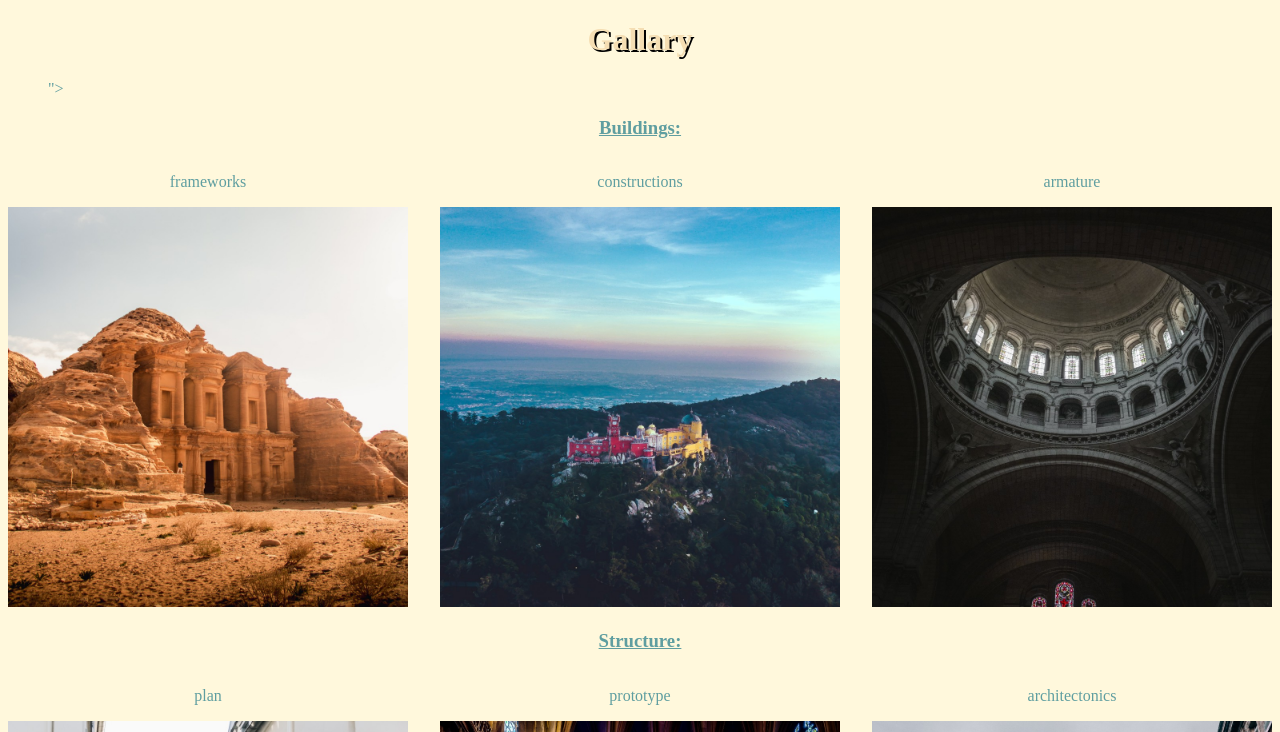
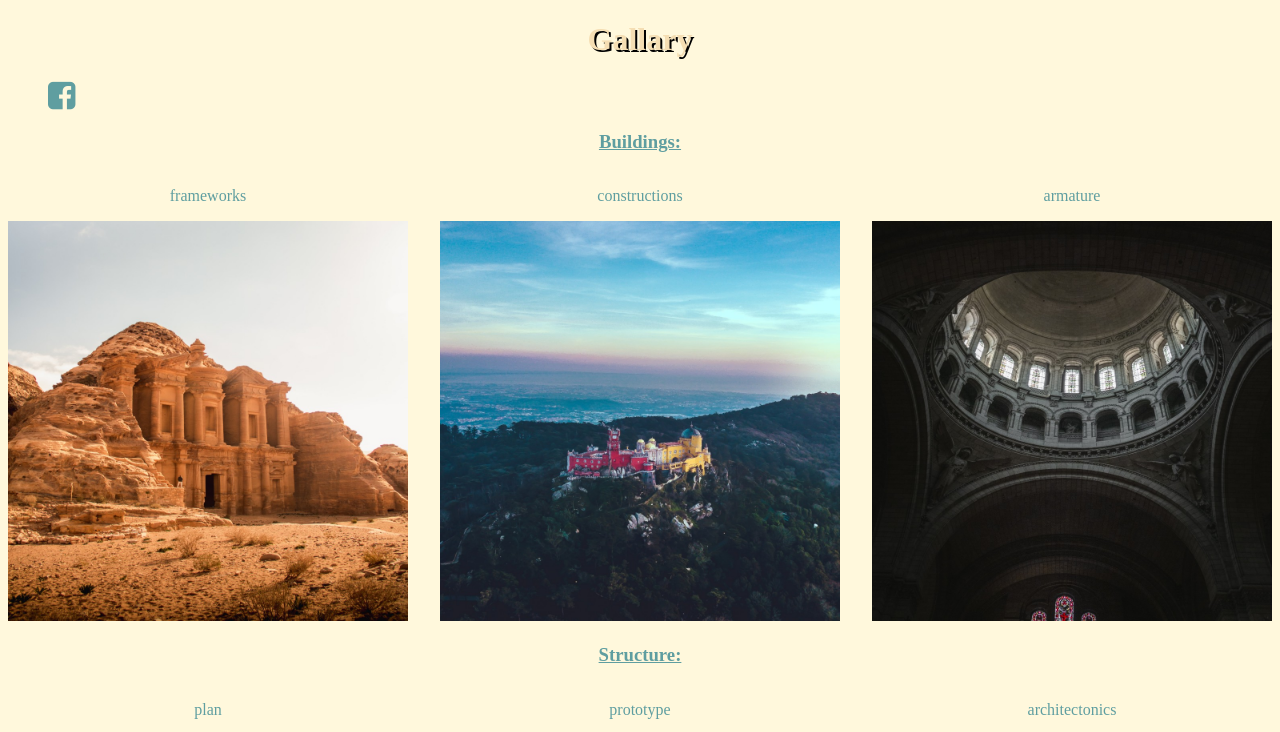
Before and after one commit to Wjiahui22/ArchitectureGallery, a plain HTML site: page index.html in a window 1280 px wide. Shown: the top 732 px of the page. Drawn offline with Linux system fonts and the light colour scheme.

Commit message:
facebook update

```diff
--- a/index.html
+++ b/index.html
@@ -2,16 +2,18 @@
 <html lang= "en">
 <head>
 <title>Architecture</title>
+<link rel="stylesheet" href="style.css">
+<link rel="stylesheet" href="https://cdnjs.cloudflare.com/ajax/libs/font-awesome/4.7.0/css/font-awesome.min.css">
 </head>
 <body>
-<link rel="stylesheet" href="style.css">
-<link rel="stylesheet" href="https://cdnjs.cloudflare.com/ajax/libs/font-awesome/4.7.0/css/font-awesome.min.css">
-
-<h1 style="color:wheat; text-align: center;"> Gallary</h1>
-<ul>
-<a href="https://www.facebook.com"><li><i class=i class="fab fa-facebook-f"></i>"></i><li></li></a>
-</ul>
-
+    <h1 style="color:wheat; text-align: center;"> Gallary</h1>
+    <ul>
+            <li>
+            <a href="https://www.facebook.com">
+            <i class="fa fa-facebook-square fa-2x"></i>
+            </a>
+            </li>
+    </ul>
 
 <h3 class="subtitle">Buildings:</h3>
 <div class="flex-container">
```
